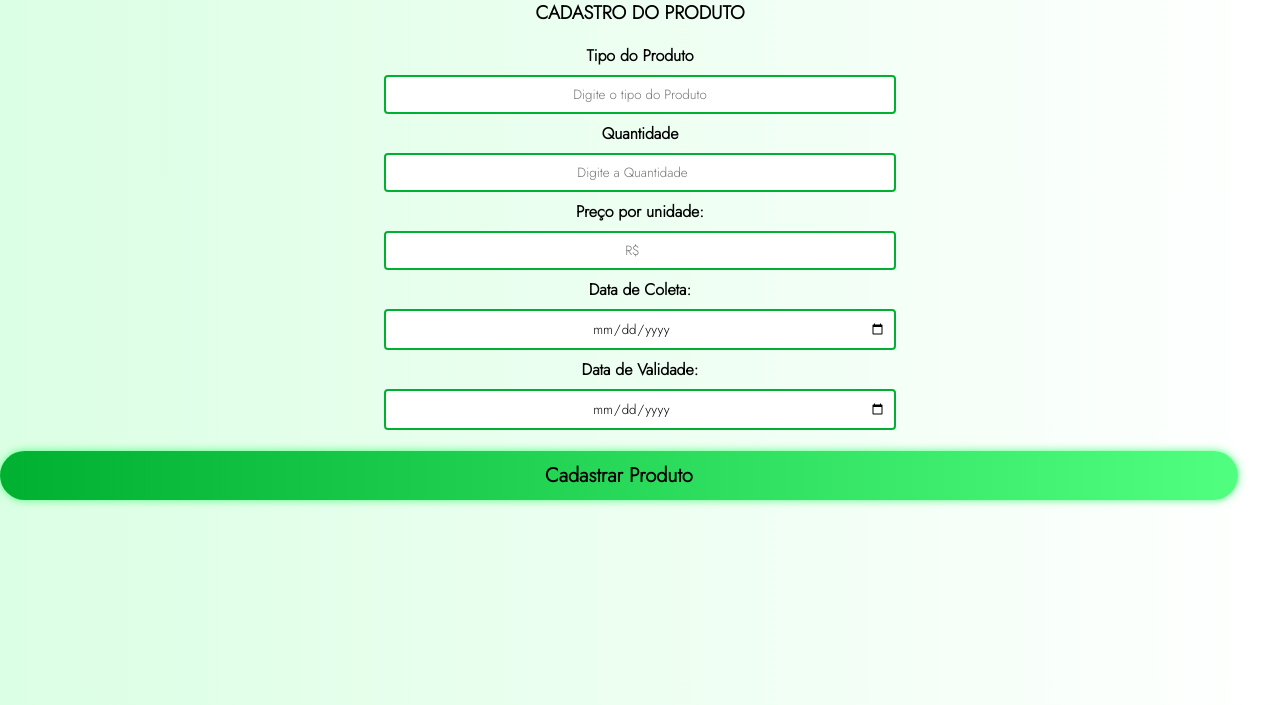
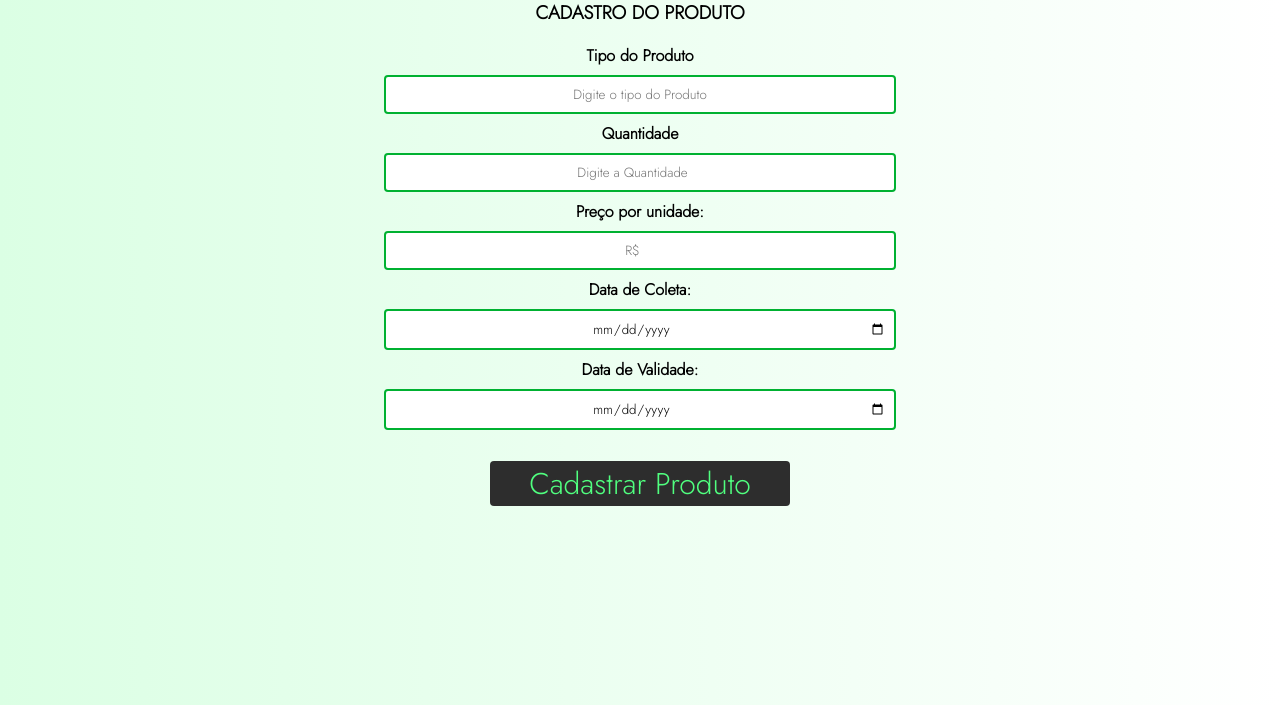
Before and after one commit to ES-UFABC/AgroShop, a Flask app: page /NovoProduto in a window 1280 px wide. Shown: the part 78-783 px from the top of the page. Run offline with Flask 2, Linux system fonts and the light colour scheme.

Commit message:
Botão "Cadastrar Produto" na pag NovoProduto

```diff
--- a/AgroShop/website/templates/new-product.html
+++ b/AgroShop/website/templates/new-product.html
@@ -66,22 +66,29 @@
         border-color: #00B131;
         box-shadow: 0 0 8px 0 #50ff7f;
     }
-    .btn {
-        font-family: inherit;
-        font-weight: bold;
-        text-decoration: none;
-        font-size: 1.25rem;
-        padding: 10px 545px;
+    .container {
+        display: flex;
+        flex-direction:row;
+        justify-content: space-evenly ;
+        align-items: center;
         text-align: center;
     }
-    .destaque {
-        color: #000000;
-        border-radius: 40px;
-        background: linear-gradient(to right, #00B131, #50ff7f);
-        box-shadow: 0 0 8px 0 #50ff7f;
+    .btn-1{
+        width: 300px;
+        border: none;
+        color: #50ff7f;
+        background-color: #2d2d2d;
+        border-radius: 4px;
+        box-shadow: inset 0 0 0 0 #50ff7f;
+        transition: ease-out 0.185s;
+        font-size: 30px;
+        outline: none;
+        font-family: inherit;
     }
-    .destaque:active {
-        box-shadow: none;
+    .btn-1:hover{
+        box-shadow: inset 300px 0 0 0 #50ff7f;
+        cursor: pointer;
+        color: #2d2d2d;
     }
     .menu {
         display: inline-block;
@@ -189,6 +196,8 @@
         />
     </div>
     <br />
-    <a href="HomeProd" class="btn destaque">Cadastrar Produto</a>
+    <div class="container">
+        <button class="btn-1">Cadastrar Produto</button>
+    </div>
 </form>
 </body>
```
